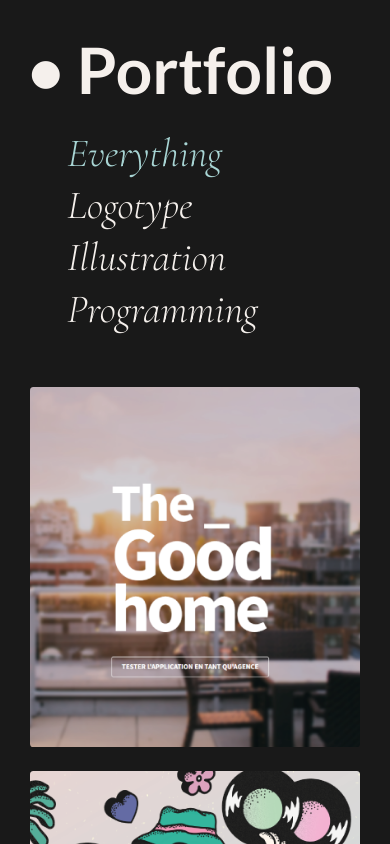
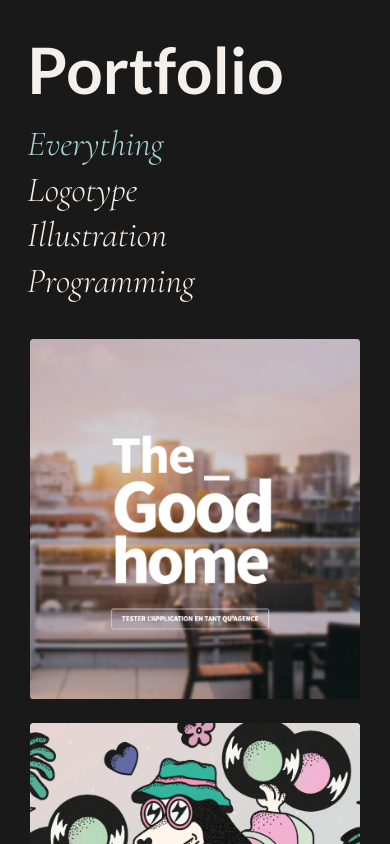
Before and after one commit to JulieChabanis/MinimalPortfolio, a React (Create React App) app: page / in a window 390 px wide. Shown: the part 3520-4364 px from the top of the page. Built offline with nearby package versions, Linux system fonts and the light colour scheme; a web font is replaced by a local one.

Commit message:
update size fonts portfolio

```diff
--- a/src/components/Home/Portfolio/Content.jsx
+++ b/src/components/Home/Portfolio/Content.jsx
@@ -1,4 +1,3 @@
-import ProfilUser from "../../../assets/images/profilUser.png"
 import Work1 from "../../../assets/images/Portfolio/Work1/Work1.png"
 import Work22 from "../../../assets/images/Portfolio/Work2/Work22.png"
 import Work3 from "../../../assets/images/Portfolio/Work3/Work3.png"
--- a/src/components/Home/Portfolio/Portfolio.jsx
+++ b/src/components/Home/Portfolio/Portfolio.jsx
@@ -23,7 +23,7 @@
     <Box id="portfolio-section" sx={{ padding: PaddingResizeSection() }}>
       <Box sx={{ fontSize: theme.typography.h8, marginBottom: "3rem" }}>
         <Box className={styles.titleSection}>
-          {'• Portfolio'}
+          {'Portfolio'}
         </Box>
         <Box
           className={styles.itemsFilter}
--- a/src/components/Home/Portfolio/Portfolio.module.css
+++ b/src/components/Home/Portfolio/Portfolio.module.css
@@ -13,14 +13,14 @@
   align-items: center;
   column-gap: 1.875rem;
   margin-bottom: 2.5rem;
-  margin-top: 2.5rem;
+  margin-top: 2.2rem;
 
 
   @media (max-width: 600px) {
-    margin-top: 1rem;
+    margin-top: 0.6rem;
     flex-direction: column;
     align-items: flex-start;
-    margin-left: 2.5rem;
+    margin-left: 0rem;
     row-gap: 0rem;
     margin-bottom: -0.8rem;
 
@@ -35,7 +35,7 @@
 
 
  .itemContainer {
-  margin-top: 4rem;
+  margin-top: 3rem;
   gap: 2.3rem;
 
   @media (max-width: 600px) {
--- a/src/components/Theme/theme.js
+++ b/src/components/Theme/theme.js
@@ -301,10 +301,11 @@
           fontSize: "1.rem"
         }
       },
+      // item Section Portfolio
       h16 : {
         fontFamily: ["Cormorant Garamond", "sans-serif"].join(","),
         "@media (max-width: 600px)": {
-          fontSize: "2.5rem",
+          fontSize: "2.2rem",
         },
         "@media (min-width: 601px)": {
           fontSize: "1.8rem",
```
